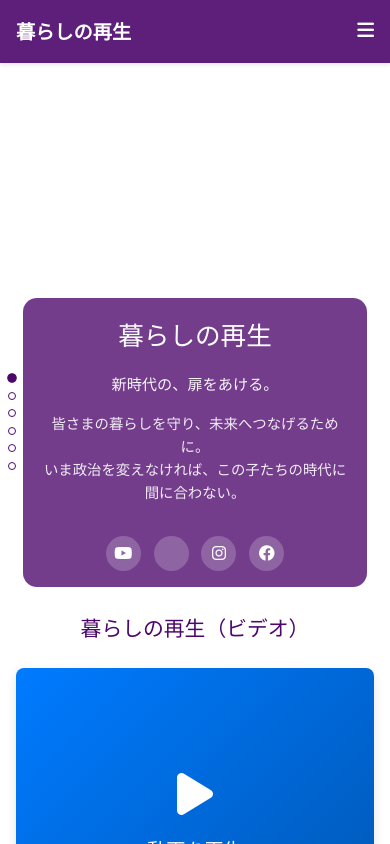
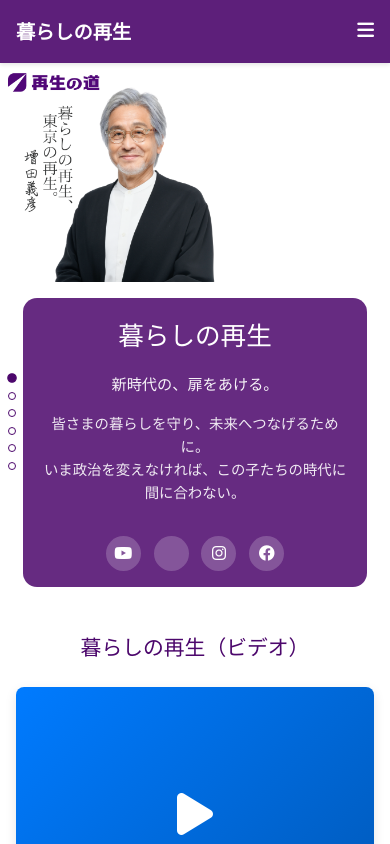
Before and after one commit to masudayoshihiko/masuda, a plain HTML site: page index.html in a window 390 px wide. Drawn offline with Linux system fonts and the light colour scheme.

Commit message:
Update index.html

```diff
--- a/index.html
+++ b/index.html
@@ -97,8 +97,10 @@
             display: none;
         }
 
-        /* モバイル用トップ画像（デフォルトは非表示、モバイルで表示） */
-        .hero-top-image { display: none; }
+        /* スマホ用トップ画像（デフォルトは非表示。SPで表示） */
+        .hero-top-image {
+            display: none;
+        }
 
         .hero-content {
             position: relative;
@@ -608,23 +610,24 @@
 
             .hero-section {
                 position: relative;
-                min-height: auto;
-                display: flex;
-                flex-direction: column;
-                align-items: center;
-                justify-content: flex-start;
+                min-height: auto; /* トップ画像方式なので高さは内容に追従 */
+                display: block;
                 background: transparent;
-                padding: 0;
+                padding: 0 0 1.2rem; /* 下に少し余白 */
                 overflow: visible;
             }
 
-            /* スマホ用のトップ画像（テキストとは独立） */
+            /* スマホでは背景ではなくトップ画像を使う */
+            .hero-background-image { display: none; }
+
             .hero-top-image {
                 display: block;
                 width: 100%;
                 height: auto;
-                aspect-ratio: 16 / 9; /* 目安の比率 */
-                background: url('masuda_back_2.png') left center / cover no-repeat;
+                aspect-ratio: 16 / 9; /* 高さを抑制しつつ見栄え良く */
+                object-fit: cover; /* トリミング前提で比率維持 */
+                object-position: left center; /* 左半分を優先表示 */
+                margin: 0 auto 1rem;
             }
 
             @keyframes heroImageScale {
@@ -643,13 +646,13 @@
             }
 
             .hero-content {
-                background: rgba(76, 7, 108, 0.78);
+                background: rgba(76, 7, 108, 0.85);
                 border-radius: 14px;
                 padding: 1rem 1.2rem;
                 width: min(88%, 520px);
-                margin: 1rem auto 0;
-                animation: heroContentFadeIn 1.2s ease-out forwards;
-                opacity: 0;
+                margin: 0 auto;
+                opacity: 1; /* 画像上に素早く表示 */
+                animation: none;
             }
 
             .hero-content h1 { font-size: 1.6rem; }
@@ -760,7 +763,8 @@
         <div class="mobile-content">
             <!-- ヒーローセクション -->
             <section class="hero-section" id="home">
-                <div class="hero-top-image" aria-label="トップ画像"></div>
+                <img class="hero-top-image" src="masuda_back.png" alt="トップ画像">
+                <div class="hero-background-image"></div>
                 <div class="hero-content">
                     <h1>暮らしの再生</h1>
                     <p class="tagline">新時代の、扉をあける。</p>
```
